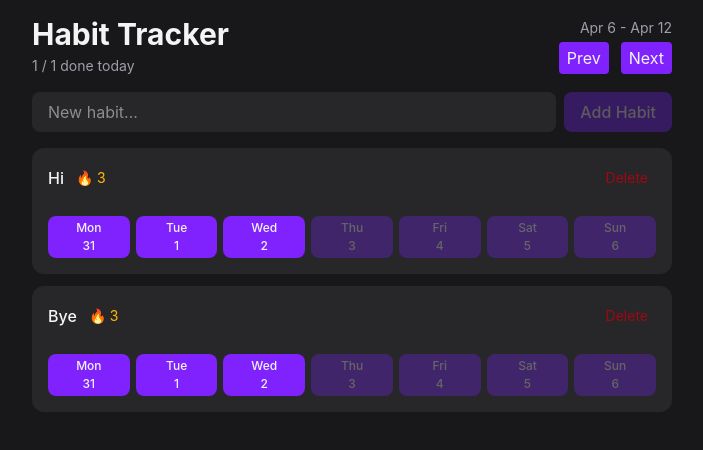
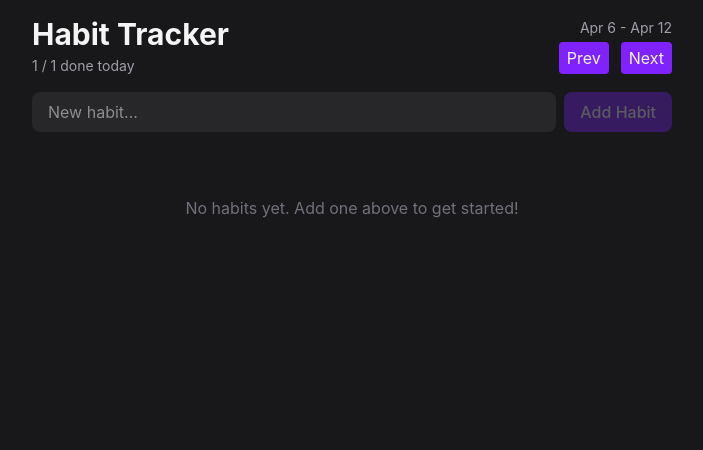
Before and after one commit to wshuston/resume-site, a React (Vite) app: page / in a window 1280 px wide. Shown: the top 450 px of the page, without its empty margins (288-991 px from the left). Built offline with nearby package versions, Linux system fonts and the light colour scheme.

Commit message:
addHabit and deleteHabit

```diff
--- a/src/App.tsx
+++ b/src/App.tsx
@@ -1,13 +1,38 @@
 import {Header} from "./components/Header";
 import {HabitForm} from "./components/HabitForm";
-import {HabitList} from "./components/HabitList";
+import {HabitList, type Habit} from "./components/HabitList";
+import {useState} from "react";
+import {isSameDay} from "date-fns";
 
 export default function App() {
+    const [habits, setHabits] = useState<Habit[]>([])
+
+    function addHabit(name: string) {
+        setHabits(curr => [...curr, {id: crypto.randomUUID(), name, completions: []},])
+    }
+
+    function deleteHabit(id: string) {
+        setHabits(curr => curr.filter(h => h.id !== id))
+    }
+
+    function toggleHabit(id: string, date: Date) {
+        setHabits(curr => (
+            curr.map(h => {
+                if (h.id !== id) return h
+
+                const alreadyDone = h.completions.some(c => isSameDay(c, date))
+                const completions = alreadyDone
+                    ? h.completions.filter(c => !isSameDay(c, date))
+                    : [...h.completions, date]
+            })
+        ))
+    }
+
     return (
         <div className="max-w-2xl mx-auto p-4 flex flex-col gap-4">
             <Header />
-            <HabitForm />
-            <HabitList />
+            <HabitForm addHabit={addHabit} />
+            <HabitList deleteHabit={deleteHabit} habits={habits} />
         </div>
     )
 }
--- a/src/components/HabitForm.tsx
+++ b/src/components/HabitForm.tsx
@@ -1,7 +1,12 @@
 import {Button} from "./button";
 import {useState, type SubmitEvent} from "react";
+import {Habit} from "./HabitList";
 
-export function HabitForm() {
+type HabitFormProps = {
+    addHabit: (name: string) => void;
+}
+
+export function HabitForm({addHabit}: HabitFormProps) {
     const [name, setName] = useState("")
 
     function handleSubmit(e: SubmitEvent) {
@@ -9,6 +14,7 @@
 
         if (name.trim() === "") return
         setName("")
+        addHabit(name)
     }
 
     return (
--- a/src/components/HabitList.tsx
+++ b/src/components/HabitList.tsx
@@ -1,27 +1,30 @@
 import {Button} from "./button";
-import {eachDayOfInterval, endOfWeek, format, isFuture, startOfWeek} from "date-fns";
+import {eachDayOfInterval, endOfWeek, format, isFuture, isSameDay, startOfWeek} from "date-fns";
 
-export function HabitList() {
-    const habits = [
-        { id: "one", name:"Hi" },
-        { id: "two", name:"Bye" },
-    ]
+export type Habit = { id: string, name: string;  completions: Date[] }
 
+type HabitListProps = {
+    habits: Habit
+    deleteHabit: (id: string) => void
+}
+
+export function HabitList({habits, deleteHabit}: HabitListProps) {
     if(habits.length === 0){
     return <p className="text-center text-zinc-500 py-12">No habits yet. Add one above to get started!</p>
     }
     return <div className="flex flex-col gap-3">
         {habits.map(habit => (
-            <HabitItem key={habit.id} habit={habit} />
+            <HabitItem deleteHabit={deleteHabit} key={habit.id} habit={habit} />
         ))}
     </div>
 }
 
 type HabitItemProps = {
-    habit: { id: string, name: string }
+    habit: Habit
+    deleteHabit: (id: string) => void
 }
 
-function HabitItem({ habit }: HabitItemProps) {
+function HabitItem({ habit, deleteHabit }: HabitItemProps) {
 
     const visibleDates = eachDayOfInterval({
         start: startOfWeek(new Date(), {weekStartsOn: 1}),
@@ -34,11 +37,20 @@
                 <span className="font-medium">{habit.name}</span>
                 <span className="text-sm text-amber-400">🔥 3</span>
             </div>
-            <Button variant="ghost-destructive" className="text-sm">Delete</Button>
+            <Button onClick={() => deleteHabit(habit.id)} variant="ghost-destructive" className="text-sm">Delete</Button>
         </div>
         <div className="flex gap-1.5">
             {visibleDates.map(date => (
-                <Button className="flex flex-1 flex-col items-center gap-0.5 rounded-lg text-xs" key={date.toISOString()} disabled={isFuture(date)}>
+                <Button
+                    className="flex flex-1 flex-col items-center gap-0.5 rounded-lg text-xs"
+                    key={date.toISOString()}
+                    disabled={isFuture(date)}
+                    variant={
+                        habit.completions.some(d => isSameDay(date, d))
+                            ? "primary"
+                            : "secondary"
+                    }
+                >
                     <span className="font-medium">{format(date, "EEE")}</span>
                     <span className="font-medium">{format(date, "d")}</span>
                 </Button>
```
